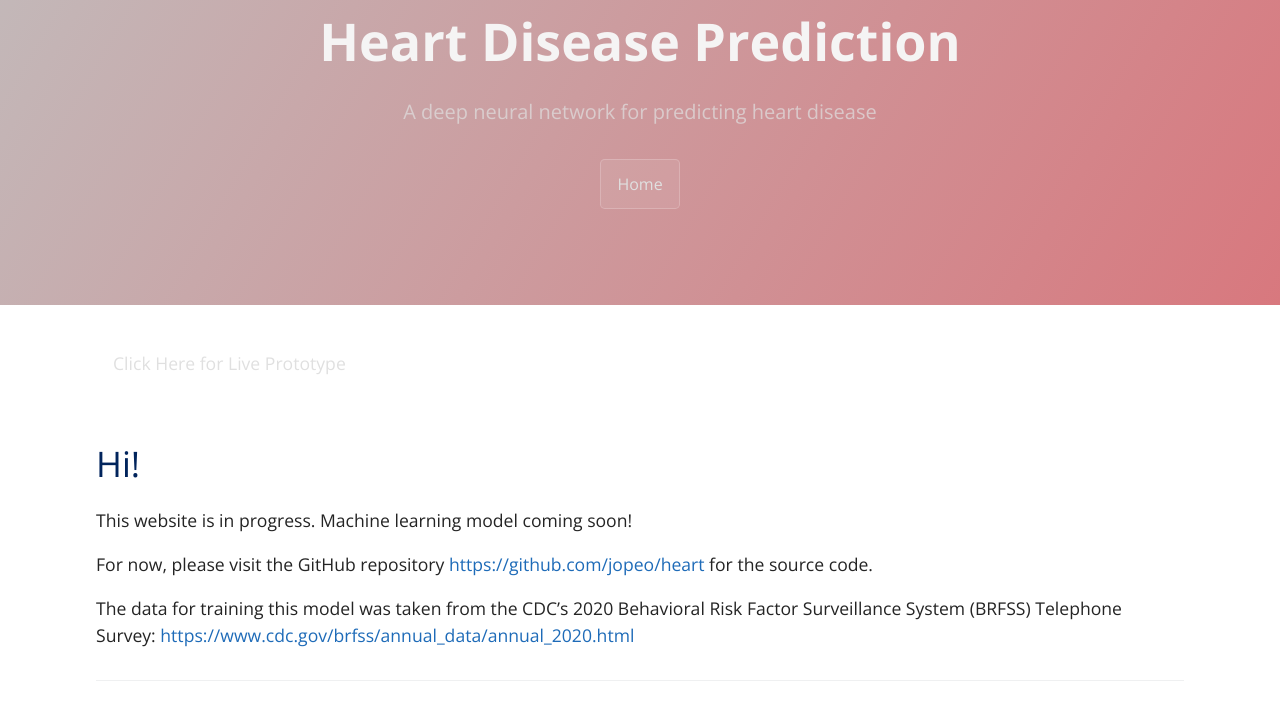
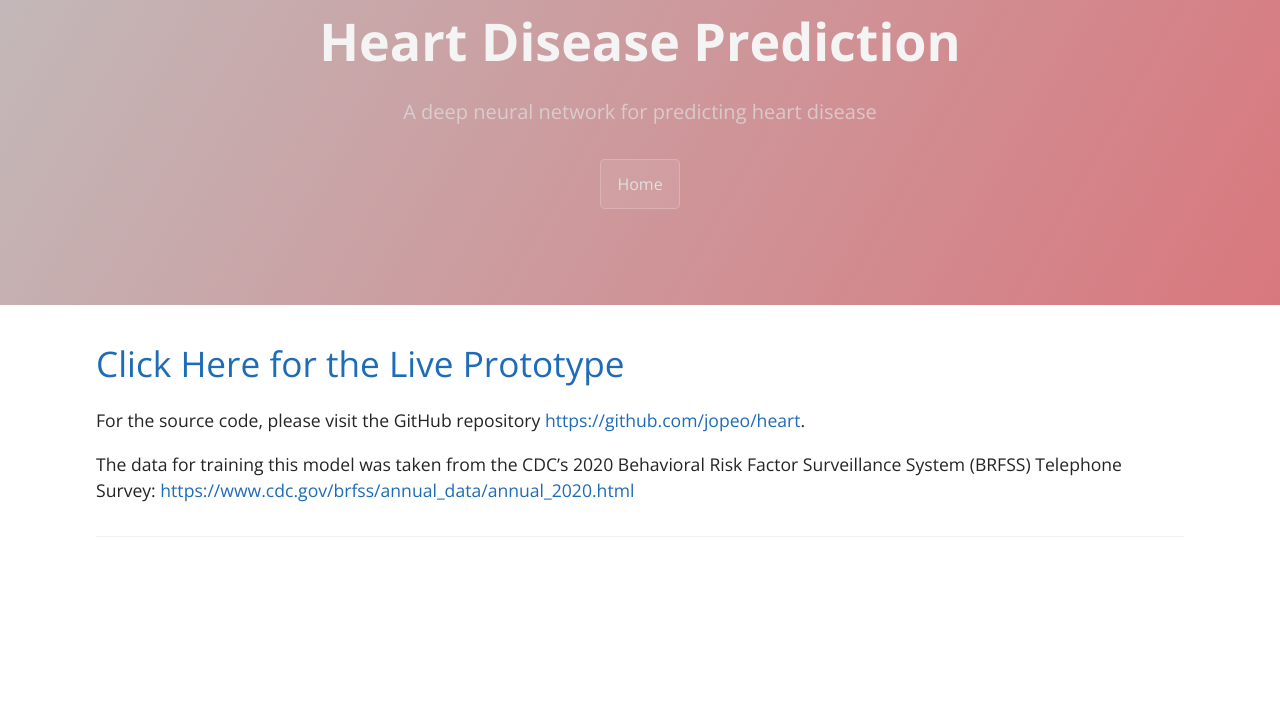
Before and after one commit to jopeo/heart, a Jekyll site: the page built from index.md, in a window 1280 px wide, cut to the strip 334-1079 px from the top of the page. Shown: the top 720 px of the strip. Built offline with Jekyll 4.4.1, drawn with Linux system fonts in a browser that asks for light colours; after the commit the page ends 935 px from its top, so only the background shows below that.

Commit message:
add link to live prototype

```diff
--- a/_layouts/template.html
+++ b/_layouts/template.html
@@ -47,9 +47,6 @@
     </header>
 
     <main id="content" class="main-content" role="main">
-      <div class="vertical-center">
-        <a href="www.heartdiseasepredictor.com" class="btn" style="color:#E0E0E0">Click Here for Live Prototype</a>
-      </div>
 
       {{ content }}
 
--- a/index.md
+++ b/index.md
@@ -5,12 +5,9 @@ layout: template
 filename: index
 ---
 
-# Hi!
+# [Click Here for the Live Prototype](www.heartdiseasepredictor.com){:target="_blank"}
 
-This website is in progress. Machine learning model coming soon!
-
-For now, please visit the GitHub repository [https://github.com/jopeo/heart](https://github.com/jopeo/heart/tree/master/source){:target="_blank"}
-for the source code.
+For the source code, please visit the GitHub repository [https://github.com/jopeo/heart](https://github.com/jopeo/heart/tree/master/source){:target="_blank"}.
 
 The data for training this model was taken from the CDC's 2020 Behavioral Risk Factor
 Surveillance System (BRFSS) Telephone Survey: <https://www.cdc.gov/brfss/annual_data/annual_2020.html>
```
